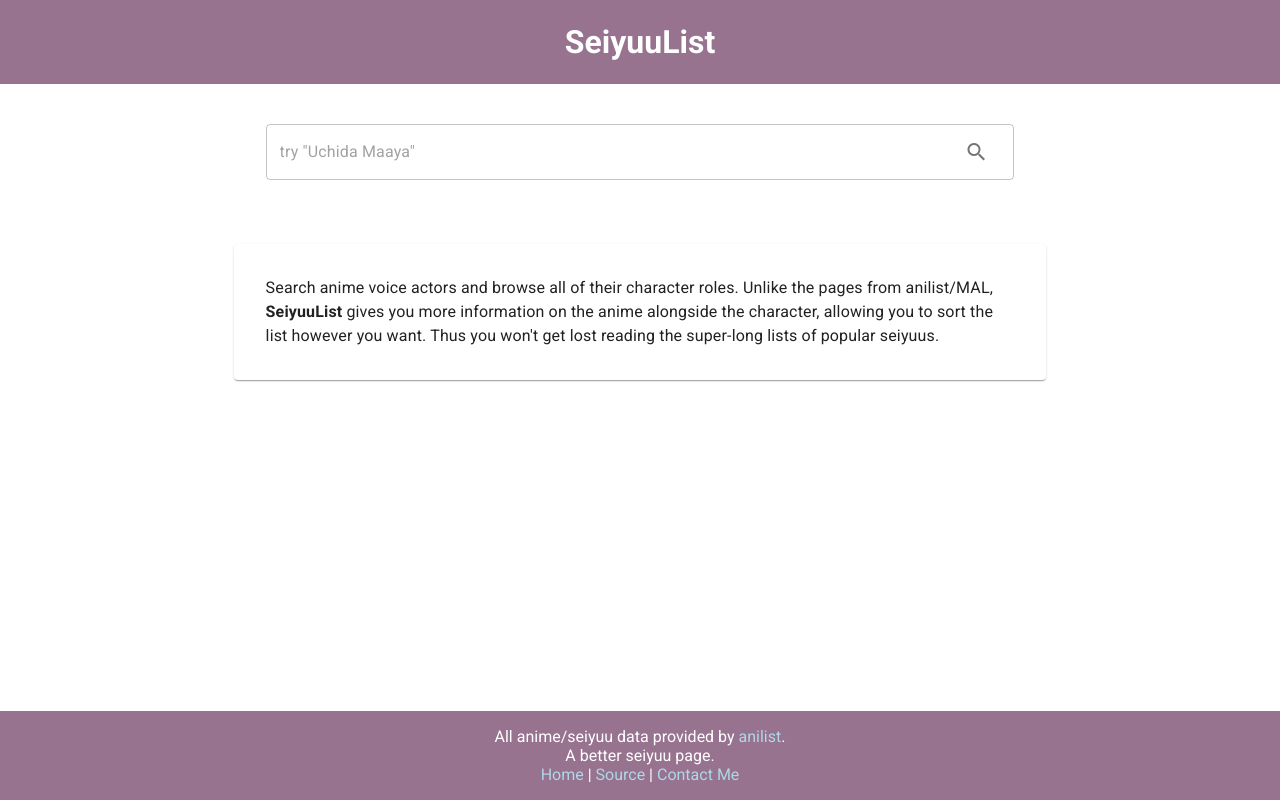
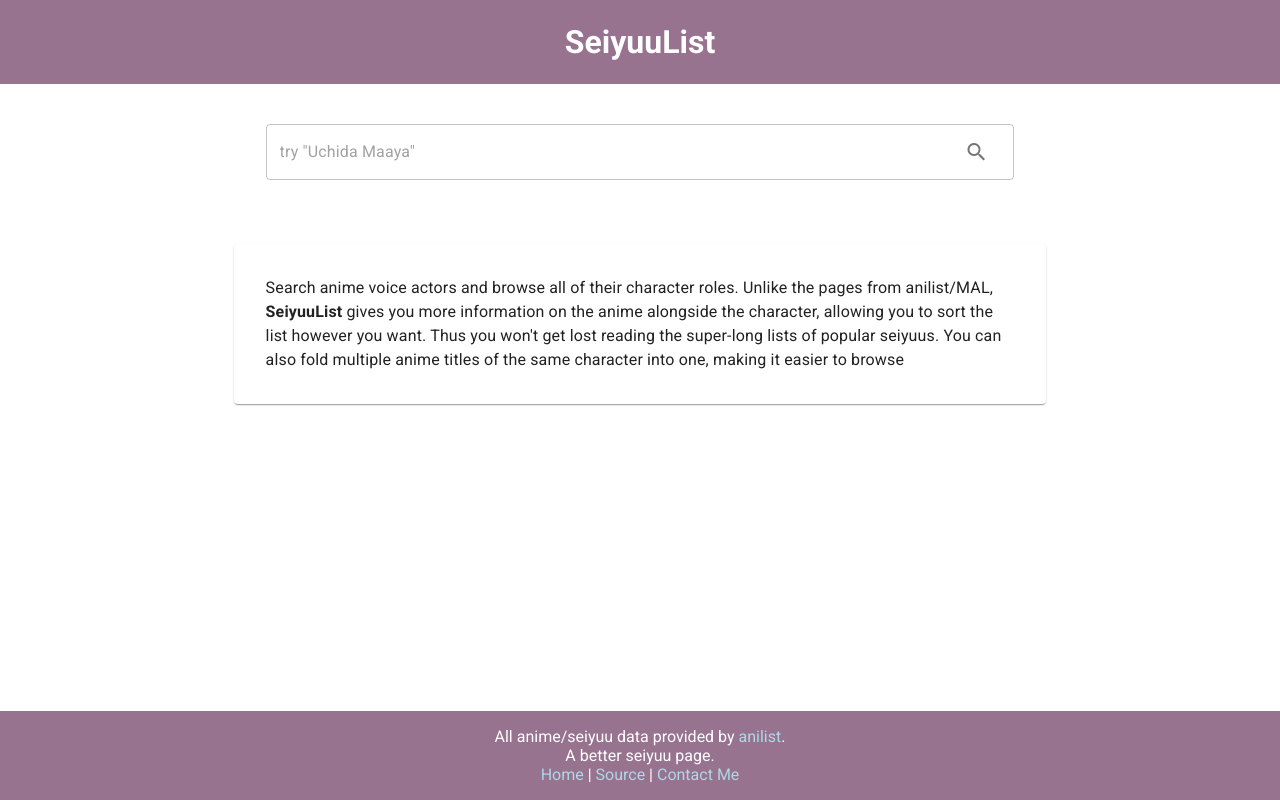
Before and after one commit to amhndu/seiyuu, a React (Create React App) app: page / in a window 1280 px wide. Built offline with nearby package versions, Linux system fonts and the light colour scheme.

Commit message:
Append description and fix styling

```diff
--- a/src/components/search.js
+++ b/src/components/search.js
@@ -266,6 +266,7 @@
                 <Typography variant="body1">
                 Search anime voice actors and browse all of their character roles.
                 Unlike the pages from anilist/MAL, <b>{APP_NAME}</b> gives you more information on the anime alongside the character, allowing you to sort the list however you want. Thus you won't get lost reading the super-long lists of popular seiyuus.
+                You can also fold multiple anime titles of the same character into one, making it easier to browse
                 </Typography>
               </Paper>
             </div>
--- a/src/components/seiyuu.js
+++ b/src/components/seiyuu.js
@@ -46,7 +46,8 @@
   },
   listPaper: {
     padding: theme.spacing(1),
-    height: '80vh',
+    minHeight: '80vh',
+    height: '100%',
     display: 'flex',
     flexDirection: 'column',
     [theme.breakpoints.down('xs')]: {
```
